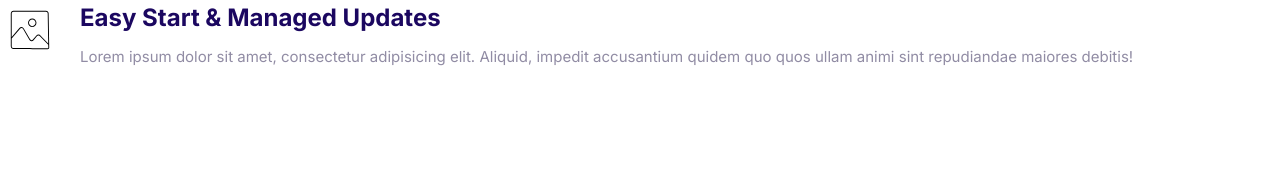
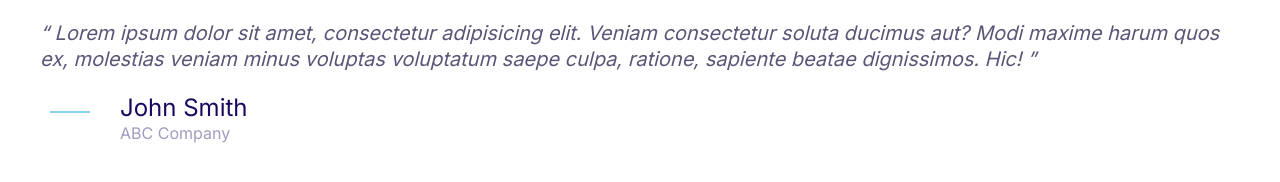
Before and after one commit to kiran-pannu/kiran, a plain HTML site: page index.html in a window 1280 px wide. Drawn offline with Linux system fonts and the light colour scheme.

Commit message:
Styling quotes.

```diff
--- a/css/styles.css
+++ b/css/styles.css
@@ -4,6 +4,7 @@
     --color-accent:#ff3400;
     --color-heading:#1b0760;
     --color-body:#918ca4;
+    --color-body-darker:#5c5577;
     --color-border:#ccc;
     --border-radius:30px;
 }
@@ -335,3 +336,52 @@ a{
 .media__image{
     margin: 1rem;
 }
+
+/* Quotes*/
+
+.quote{
+    font-size: 3rem;
+    font-style: italic;
+    color: var(--color-body-darker);
+    line-height: 1.3;
+}
+
+.quote__text::before{
+  content: open-quote;
+}
+
+.quote__text::after{
+    content: close-quote;
+}
+
+.quote__author{
+    font-size: 3rem;
+    font-weight: 500;
+    font-style: normal;
+    margin-bottom: 0;
+}
+.quote__organization{
+    color:var(--color-heading);
+    opacity: 40%;
+    font-size: 2rem;
+    font-style: normal;
+}
+
+.quote__line{
+    position: relative;
+    bottom: 10px;
+}
+
+@media screen and (min-width:1024px){
+    .quote{
+        font-size: 2rem;
+    }
+
+    .quote__author{
+        font-size: 2.4rem;
+    }
+
+    .quote__organization{
+        font-size: 1.6rem;
+    }
+}
--- a/index.html
+++ b/index.html
@@ -15,20 +15,26 @@
     <link rel="stylesheet" href="css/styles.css" />
   </head>
   <body>
+    <blockquote class="quote">
+      <p class="quote__text">
+        Lorem ipsum dolor sit amet, consectetur adipisicing elit. Veniam
+        consectetur soluta ducimus aut? Modi maxime harum quos ex, molestias
+        veniam minus voluptas voluptatum saepe culpa, ratione, sapiente beatae
+        dignissimos. Hic!
+      </p>
+      <footer>
         <div class="media">
           <div class="media__image">
-        <svg class="icon icon--primary">
-          <use xlink:href="images/sprite.svg#snap"></use>
+            <svg class="icon icon--primary quote__line">
+              <use xlink:href="images/sprite.svg#line"></use>
             </svg>
           </div>
           <div class="media__body">
-        <h3 class="media__title">Easy Start & Managed Updates</h3>
-        <p>
-          Lorem ipsum dolor sit amet, consectetur adipisicing elit. Aliquid,
-          impedit accusantium quidem quo quos ullam animi sint repudiandae
-          maiores debitis!
-        </p>
+            <h3 class="media__title quote__author">John Smith</h3>
+            <p class="quote__organization">ABC Company</p>
           </div>
         </div>
+      </footer>
+    </blockquote>
   </body>
 </html>
```
Also changed, not shown: components/quote.html (added, +20 -0 lines). Lines whose indentation alone changed are shown as unchanged.
